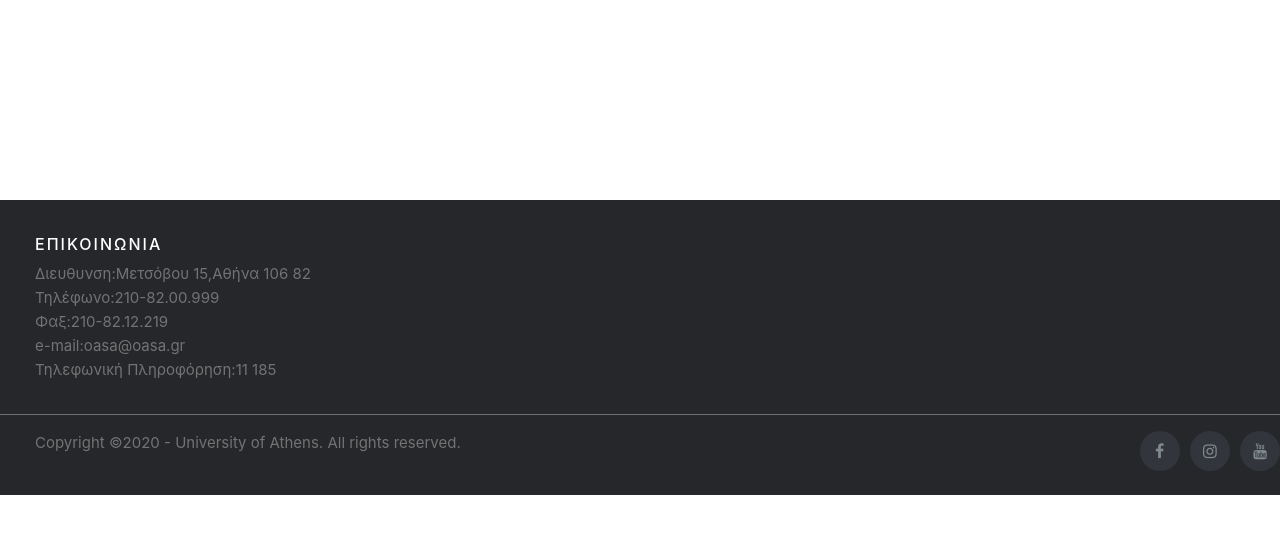
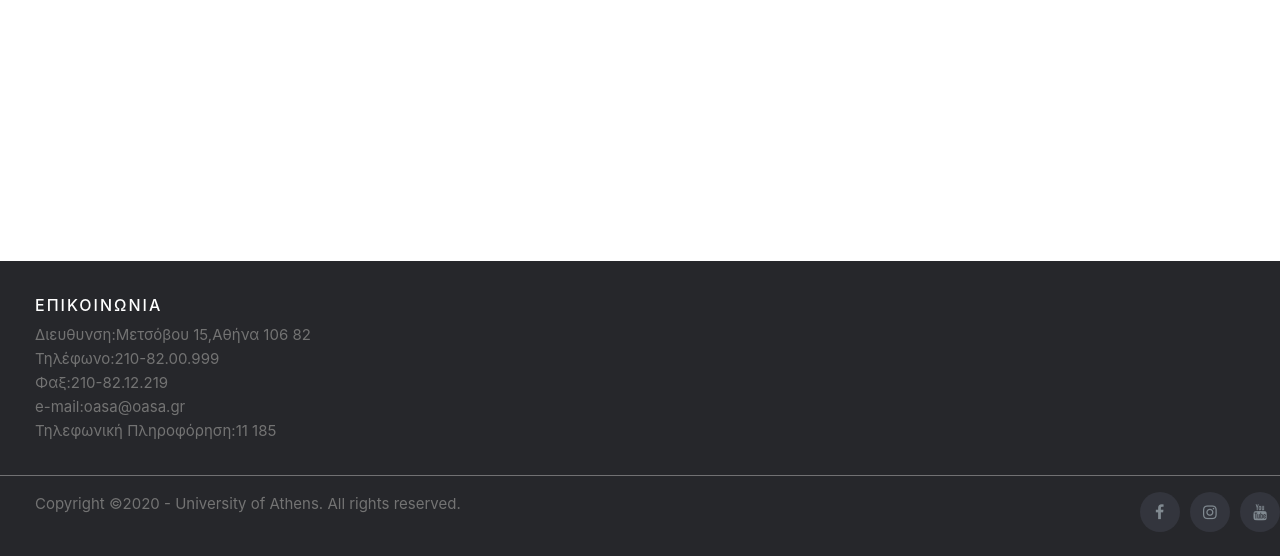
Before and after one commit to maryxan/OASA-re-design, a PHP site: page /diadromi/diadromi.php in a window 1280 px wide. Shown: the part 305-861 px from the top of the page. Before the commit the page ends 800 px from the top, so only its background shows below. Run offline with PHP 8.4, Linux system fonts and the light colour scheme.

Commit message:
footer css

```diff
--- a/diadromi/diadromi.css
+++ b/diadromi/diadromi.css
@@ -2,6 +2,10 @@
 @import "../components/footer/footer.css";
   /* Style the form - display items horizontally */
 
+.site-footer {
+
+  margin-top: 300px;
+}
 
 .form-inline {
     display: flex;
--- a/profile/profile.css
+++ b/profile/profile.css
@@ -1,2 +1,8 @@
 @import "../css/global.css";
 @import "../components/footer/footer.css";
+
+
+.content{
+
+	margin-bottom: 200px;
+}
--- a/profile/profile.php
+++ b/profile/profile.php
@@ -75,7 +75,7 @@ include '../login_logout_button.php';
 </nav>
 
 <!--  <h2><a href="../logout/logout.php">Logout</a></h2>
- --> <h2><a href="../profile/updateprofile.php">Επεξεργασία</a></h2>
+ --> <!-- <h2><a href="../profile/updateprofile.php">Επεξεργασία</a></h2> -->
 
 
 
```
